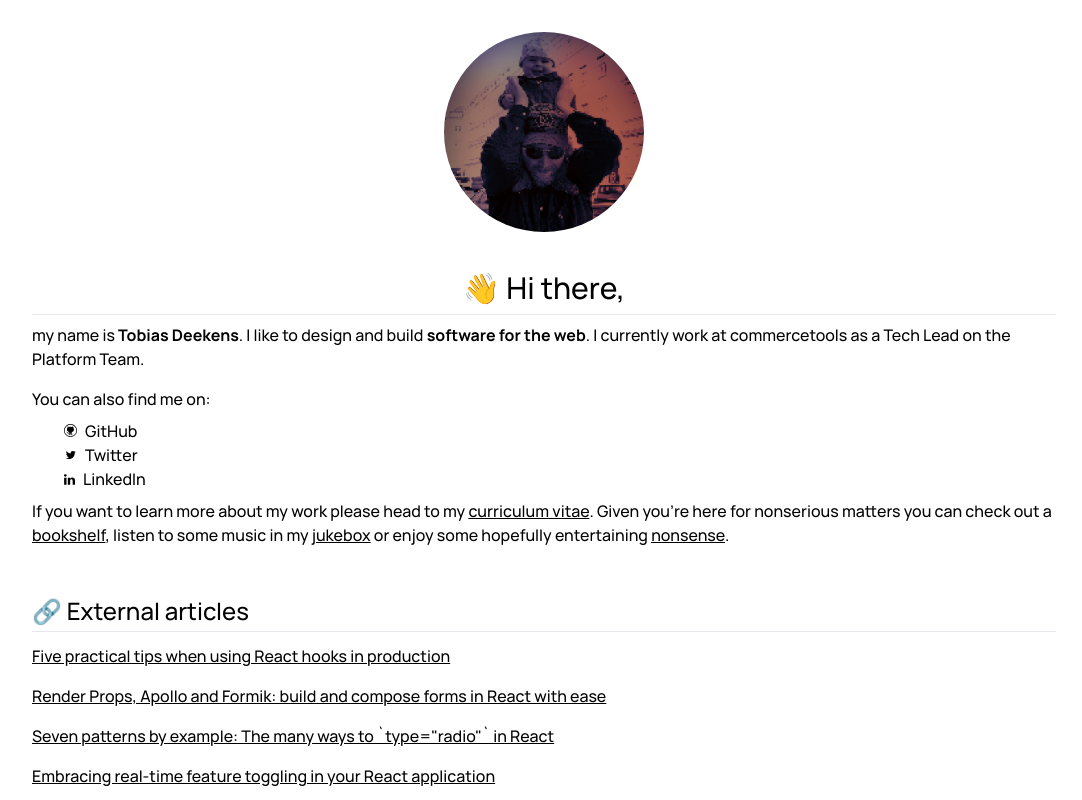
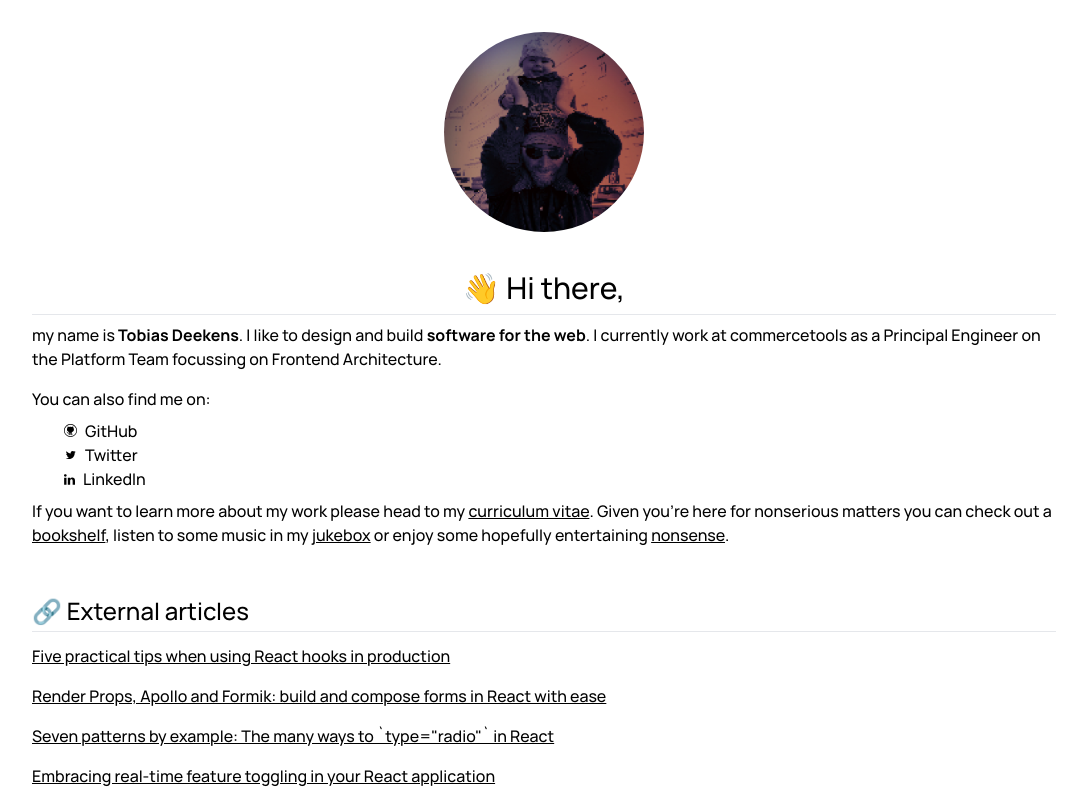
Before and after one commit to tdeekens/tdeekens.name, a Next.js app: page / in a window 1280 px wide. Shown: the top 800 px of the page, without its empty margins (96-1178 px from the left). Built offline with nearby package versions, Linux system fonts and the light colour scheme.

Commit message:
Update title on index

```diff
--- a/pages/index.tsx
+++ b/pages/index.tsx
@@ -40,7 +40,8 @@ const Home = (props: THomeProps) => (
         <Text.Paragraph>
           my name is <strong>Tobias Deekens</strong>. I like to design and build{' '}
           <strong>software for the web</strong>. I currently work at
-          commercetools as a Tech Lead on the Platform Team.
+          commercetools as a Principal Engineer on the Platform Team focussing
+          on Frontend Architecture.
         </Text.Paragraph>
 
         <Text.Paragraph>You can also find me on:</Text.Paragraph>
```
Also changed, not shown: 1 other file (tests, documents, lock files or other folders).
